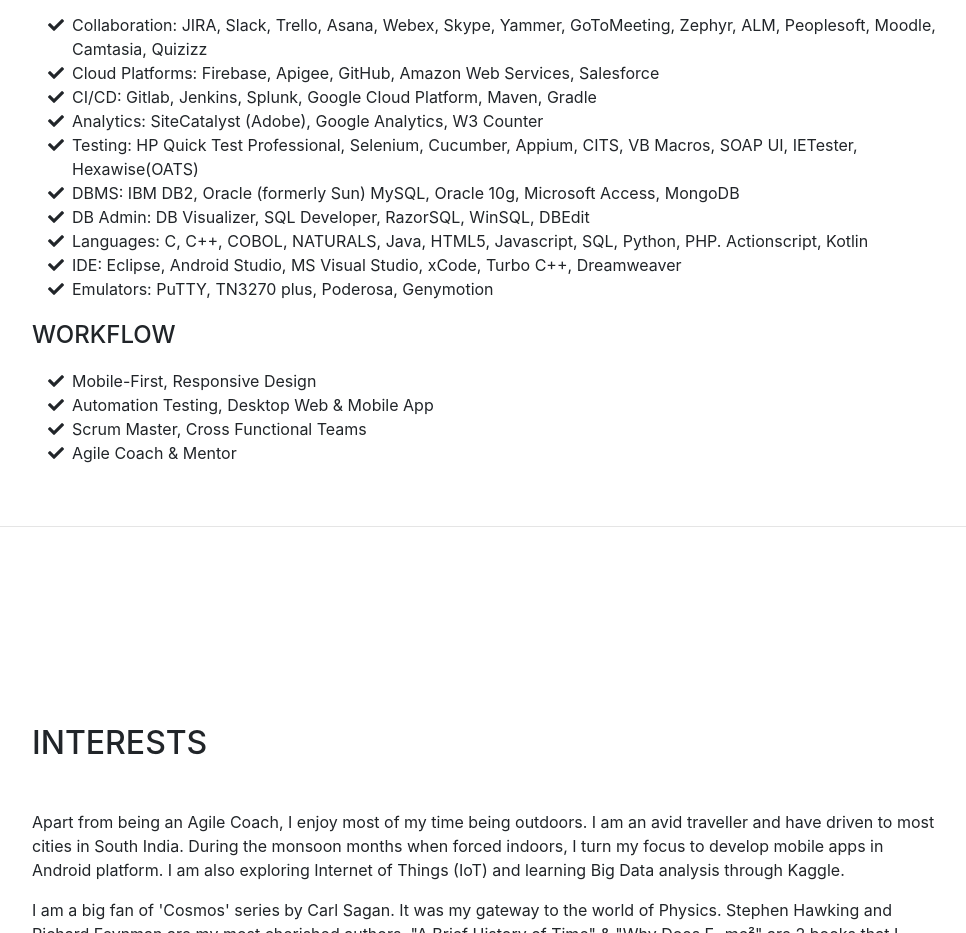
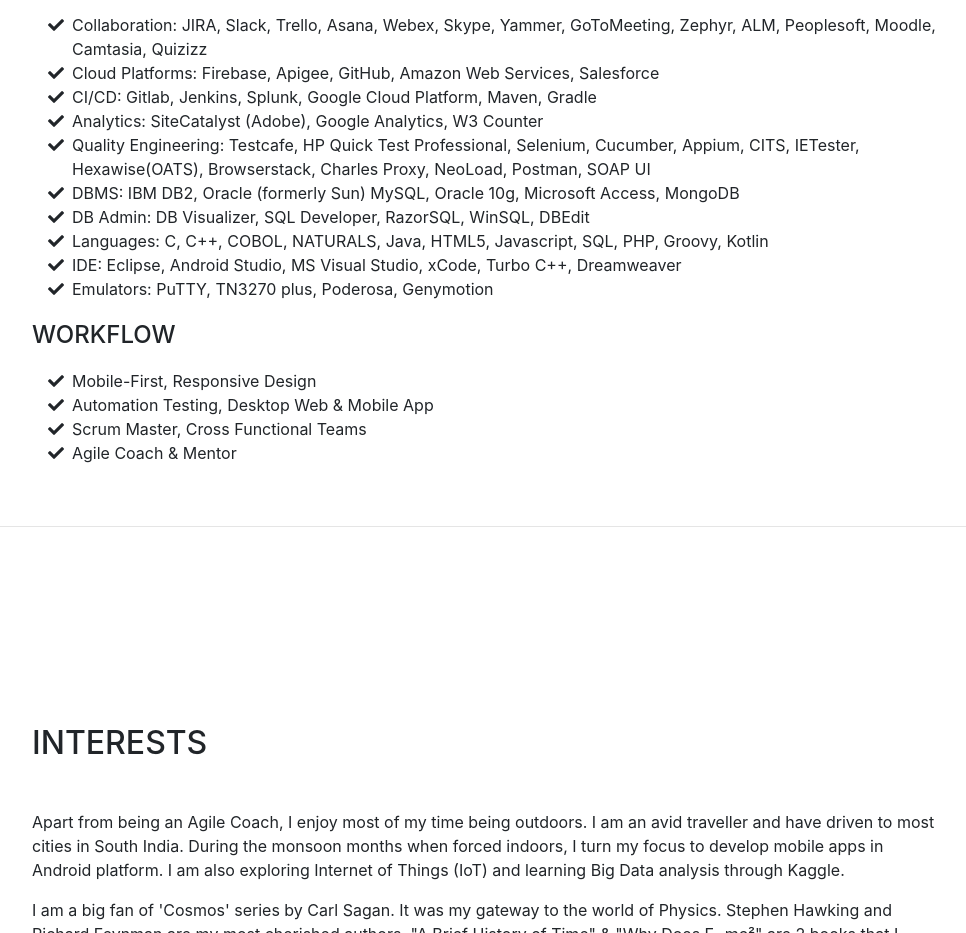
Before and after one commit to Ramnath85/Ramnath85.github.io, a website with bundled scripts: page index.html in a window 1280 px wide. Shown: the part 4264-5197 px from the top of the page, without its empty margins (288-1254 px from the left). Built offline with nearby package versions, Linux system fonts and the light colour scheme; a web font is replaced by a local one.

Commit message:
Update index.html

```diff
--- a/index.html
+++ b/index.html
@@ -288,7 +288,7 @@
               Analytics:  SiteCatalyst (Adobe), Google Analytics, W3 Counter</li>
             <li>
               <i class="fa-li fa fa-check"></i>
-              Testing: HP Quick Test Professional, Selenium, Cucumber, Appium, CITS, VB Macros, SOAP UI, IETester, Hexawise(OATS)</li>
+              Quality Engineering: Testcafe, HP Quick Test Professional, Selenium, Cucumber, Appium, CITS, IETester, Hexawise(OATS), Browserstack, Charles Proxy, NeoLoad, Postman, SOAP UI</li>
             <li>
               <i class="fa-li fa fa-check"></i>
               DBMS: IBM DB2, Oracle (formerly Sun) MySQL, Oracle 10g, Microsoft Access, MongoDB</li>
@@ -297,7 +297,7 @@
               DB Admin: DB Visualizer, SQL Developer, RazorSQL, WinSQL, DBEdit </li>
 			  <li>
               <i class="fa-li fa fa-check"></i>
-              Languages: C, C++, COBOL, NATURALS, Java, HTML5, Javascript, SQL, Python, PHP. Actionscript, Kotlin</li>
+              Languages: C, C++, COBOL, NATURALS, Java, HTML5, Javascript, SQL, PHP, Groovy, Kotlin</li>
 			  <li>
 			  <i class="fa-li fa fa-check"></i>
               IDE: Eclipse, Android Studio, MS Visual Studio, xCode, Turbo C++, Dreamweaver </li>
```
